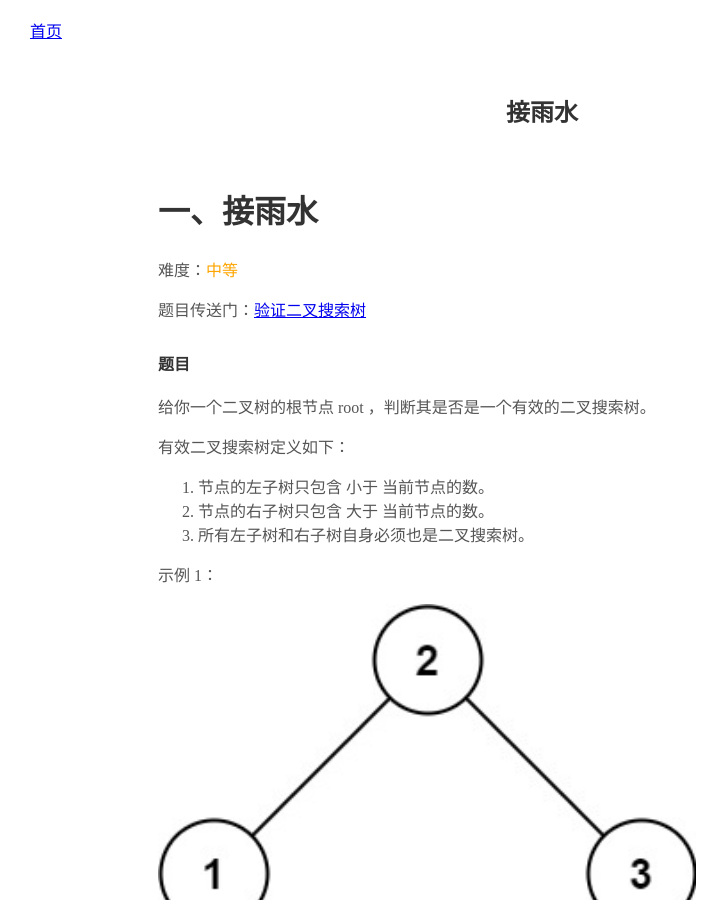
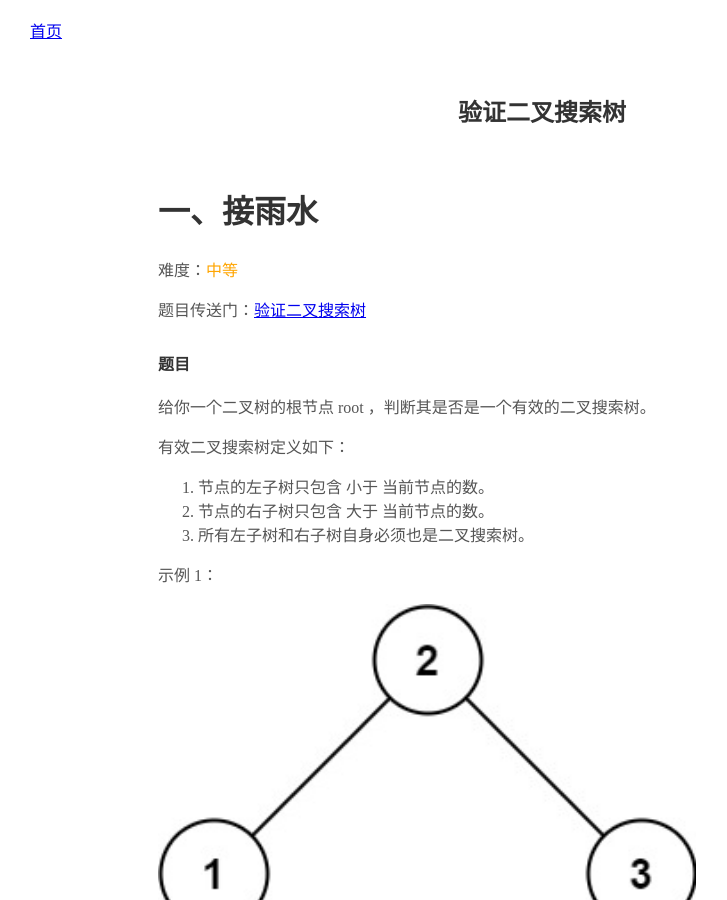
Before and after one commit to xieyiwen/blogs, a Jekyll site: the page built from _posts/2022-08-19-leetcode.md, in a window 1280 px wide and 900 px high. Shown: the whole window, without its empty margins (98-825 px from the left). Built offline with Jekyll 4.4.1, drawn with Linux system fonts in a browser that asks for light colours; some web fonts are replaced.

Commit message:
[fix] fix errors

```diff
--- a/_posts/2022-08-19-leetcode.md
+++ b/_posts/2022-08-19-leetcode.md
@@ -1,6 +1,6 @@
 ---
 layout: post
-title: 接雨水
+title: 验证二叉搜索树
 categories: ["算法", "验证二叉搜索树"]
 date: 2022-08-19
 keywords: ["validate-binary-search-tree"]
```
Also changed, not shown: _posts/2022-08-15-leetcode.md (+1 -1 lines).
